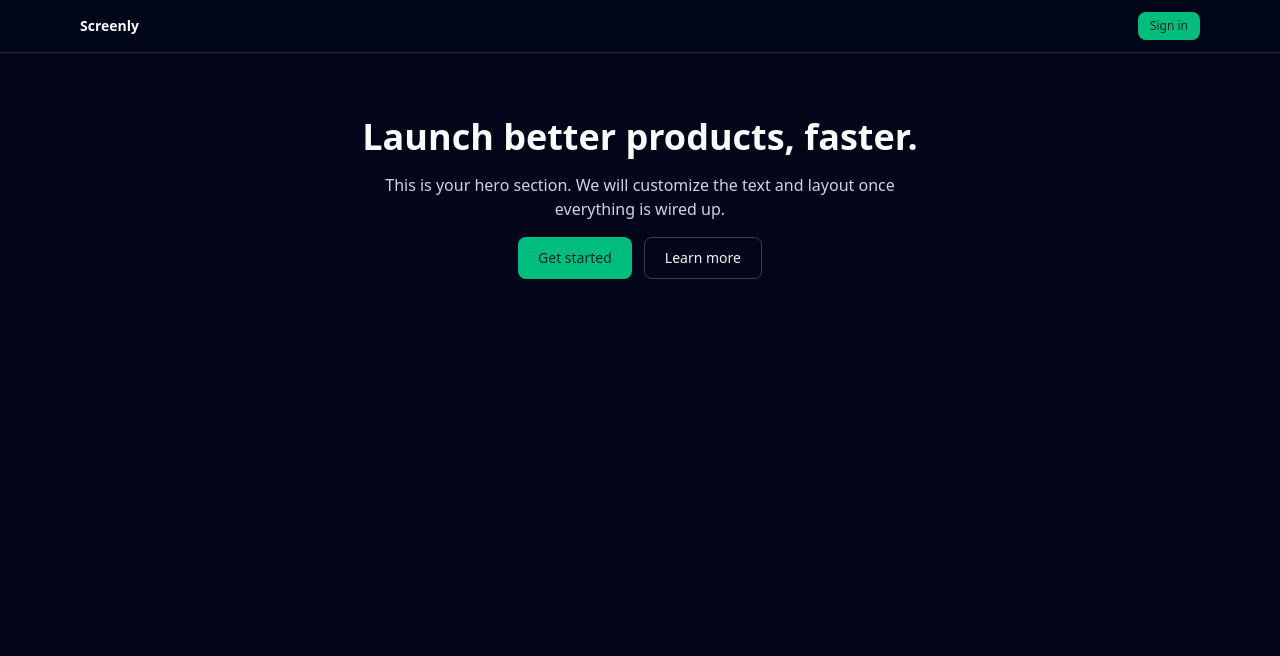
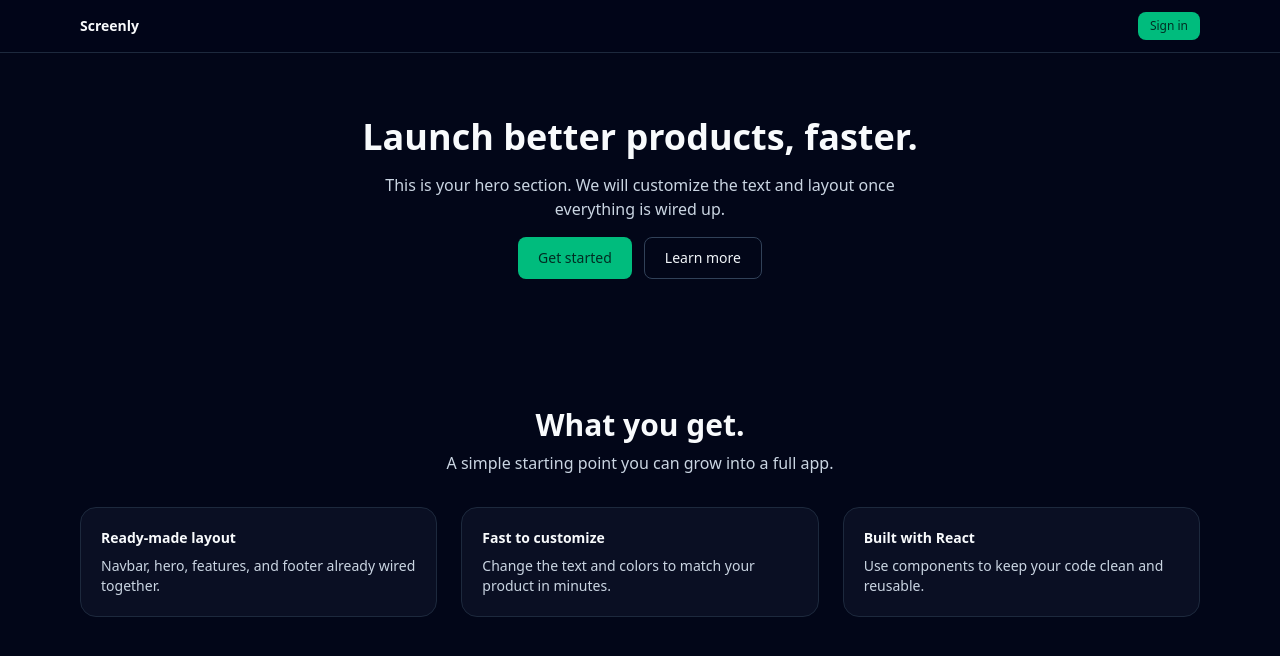
Before and after one commit to Popeaura/screenly, a React (Create React App) app in the folder frontend/: page / in a window 1280 px wide. Shown: the top 656 px of the page. Built offline with nearby package versions, Linux system fonts and the light colour scheme.

Commit message:
I modied my projects folder

```diff
--- a/frontend/src/App.js
+++ b/frontend/src/App.js
@@ -1,11 +1,13 @@
 import Navbar from "./components/Navbar";
 import Hero from "./components/Hero";
+import Features from "./components/Features";
 
 function App() {
   return (
     <div className="min-h-screen bg-slate-950 text-slate-50">
       <Navbar />
       <Hero />
+      <Features />
     </div>
   );
 }
--- /dev/null
+++ b/frontend/src/components/Features.js
@@ -0,0 +1,48 @@
+const features = [
+  {
+    title: "Ready-made layout",
+    desc: "Navbar, hero, features, and footer already wired together.",
+  },
+  {
+    title: "Fast to customize",
+    desc: "Change the text and colors to match your product in minutes.",
+  },
+  {
+    title: "Built with React",
+    desc: "Use components to keep your code clean and reusable.",
+  },
+];
+
+function Features() {
+  return (
+    <section
+      id="features"
+      className="mx-auto mt-16 max-w-6xl px-4 text-center"
+    >
+      <h2 className="text-2xl font-semibold text-slate-50 sm:text-3xl">
+        What you get.
+      </h2>
+      <p className="mt-2 text-sm text-slate-300 sm:text-base">
+        A simple starting point you can grow into a full app.
+      </p>
+
+      <div className="mt-8 grid gap-6 md:grid-cols-3">
+        {features.map((item) => (
+          <div
+            key={item.title}
+            className="rounded-2xl border border-slate-800 bg-slate-900/60 p-5 text-left"
+          >
+            <h3 className="text-sm font-semibold text-slate-50">
+              {item.title}
+            </h3>
+            <p className="mt-2 text-xs text-slate-300 sm:text-sm">
+              {item.desc}
+            </p>
+          </div>
+        ))}
+      </div>
+    </section>
+  );
+}
+
+export default Features;
--- a/frontend/src/index.css
+++ b/frontend/src/index.css
@@ -26,6 +26,8 @@
     --text-sm--line-height: calc(1.25 / 0.875);
     --text-base: 1rem;
     --text-base--line-height: calc(1.5 / 1);
+    --text-2xl: 1.5rem;
+    --text-2xl--line-height: calc(2 / 1.5);
     --text-3xl: 1.875rem;
     --text-3xl--line-height: calc(2.25 / 1.875);
     --text-4xl: 2.25rem;
@@ -34,6 +36,7 @@
     --font-weight-semibold: 600;
     --font-weight-bold: 700;
     --radius-lg: 0.5rem;
+    --radius-2xl: 1rem;
     --default-font-family: var(--font-sans);
     --default-mono-font-family: var(--font-mono);
   }
@@ -190,8 +193,20 @@
   .mx-auto {
     margin-inline: auto;
   }
+  .mt-2 {
+    margin-top: calc(var(--spacing) * 2);
+  }
+  .mt-8 {
+    margin-top: calc(var(--spacing) * 8);
+  }
+  .mt-16 {
+    margin-top: calc(var(--spacing) * 16);
+  }
   .flex {
     display: flex;
+  }
+  .grid {
+    display: grid;
   }
   .table {
     display: table;
@@ -207,6 +222,12 @@
   }
   .max-w-xl {
     max-width: var(--container-xl);
+  }
+  .flex-grow {
+    flex-grow: 1;
+  }
+  .grow {
+    flex-grow: 1;
   }
   .border-collapse {
     border-collapse: collapse;
@@ -232,6 +253,12 @@
   .gap-4 {
     gap: calc(var(--spacing) * 4);
   }
+  .gap-6 {
+    gap: calc(var(--spacing) * 6);
+  }
+  .rounded-2xl {
+    border-radius: var(--radius-2xl);
+  }
   .rounded-lg {
     border-radius: var(--radius-lg);
   }
@@ -252,6 +279,15 @@
   .bg-emerald-500 {
     background-color: var(--color-emerald-500);
   }
+  .bg-slate-900 {
+    background-color: var(--color-slate-900);
+  }
+  .bg-slate-900\/60 {
+    background-color: color-mix(in srgb, oklch(20.8% 0.042 265.755) 60%, transparent);
+    @supports (color: color-mix(in lab, red, red)) {
+      background-color: color-mix(in oklab, var(--color-slate-900) 60%, transparent);
+    }
+  }
   .bg-slate-950 {
     background-color: var(--color-slate-950);
   }
@@ -260,6 +296,9 @@
     @supports (color: color-mix(in lab, red, red)) {
       background-color: color-mix(in oklab, var(--color-slate-950) 80%, transparent);
     }
+  }
+  .p-5 {
+    padding: calc(var(--spacing) * 5);
   }
   .px-3 {
     padding-inline: calc(var(--spacing) * 3);
@@ -290,6 +329,13 @@
   }
   .text-center {
     text-align: center;
+  }
+  .text-left {
+    text-align: left;
+  }
+  .text-2xl {
+    font-size: var(--text-2xl);
+    line-height: var(--tw-leading, var(--text-2xl--line-height));
   }
   .text-3xl {
     font-size: var(--text-3xl);
@@ -356,6 +402,12 @@
       flex-direction: row;
     }
   }
+  .sm\:text-3xl {
+    @media (width >= 40rem) {
+      font-size: var(--text-3xl);
+      line-height: var(--tw-leading, var(--text-3xl--line-height));
+    }
+  }
   .sm\:text-4xl {
     @media (width >= 40rem) {
       font-size: var(--text-4xl);
@@ -366,6 +418,17 @@
     @media (width >= 40rem) {
       font-size: var(--text-base);
       line-height: var(--tw-leading, var(--text-base--line-height));
+    }
+  }
+  .sm\:text-sm {
+    @media (width >= 40rem) {
+      font-size: var(--text-sm);
+      line-height: var(--tw-leading, var(--text-sm--line-height));
+    }
+  }
+  .md\:grid-cols-3 {
+    @media (width >= 48rem) {
+      grid-template-columns: repeat(3, minmax(0, 1fr));
     }
   }
 }
```
